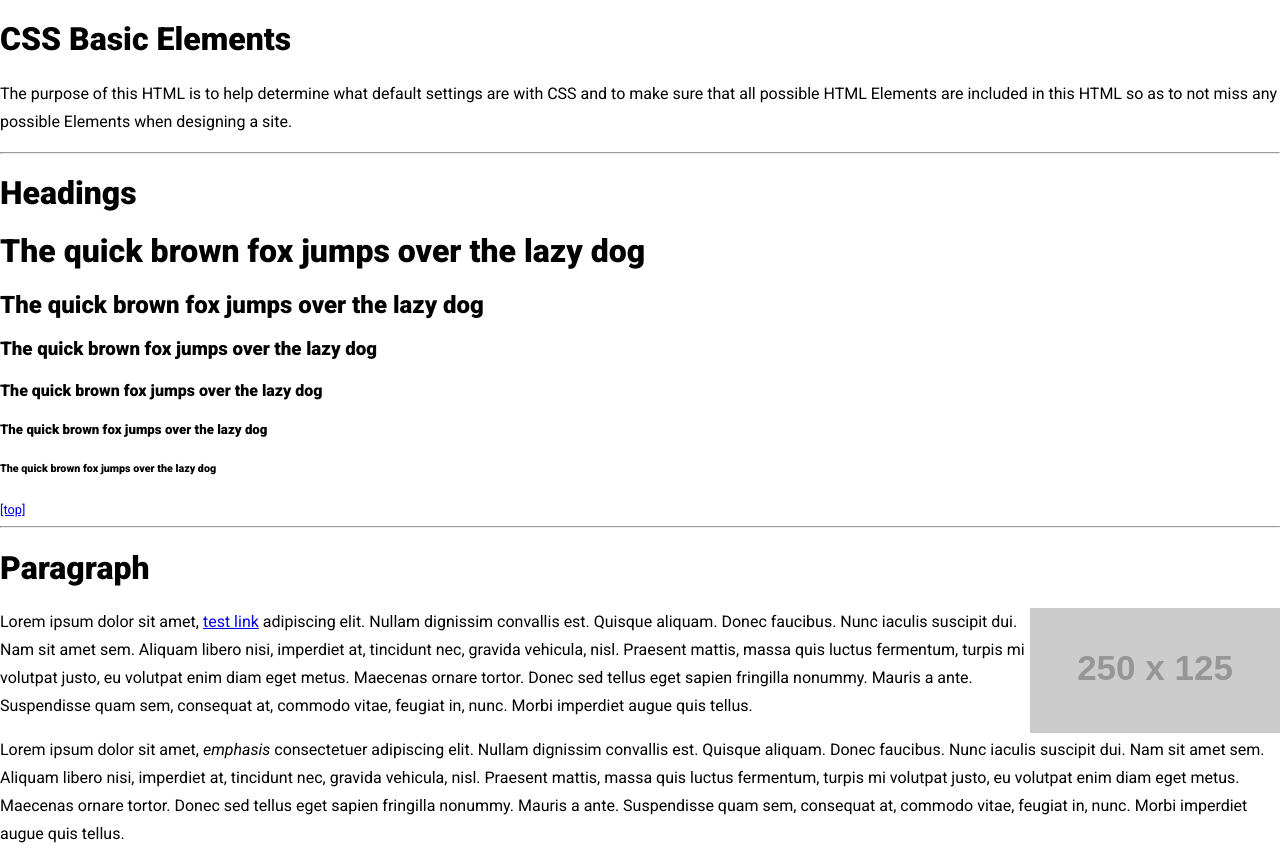
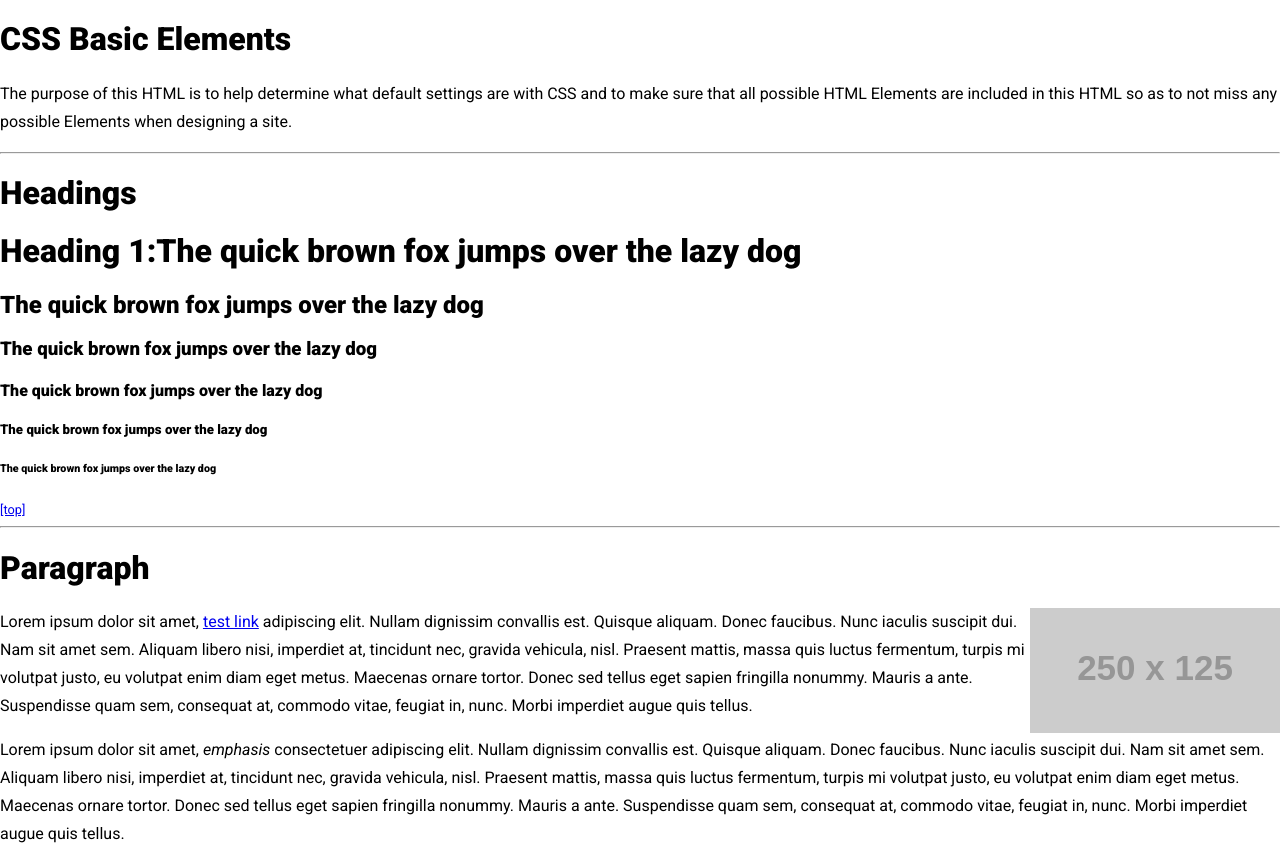
Before and after one commit to HIT223/Week-1-Pseudo-Classes-and-States, a plain HTML site: page index.html in a window 1280 px wide. Shown: the top 851 px of the page. Drawn offline with Linux system fonts and the light colour scheme; placeholder pictures from the web are drawn by us.

Commit message:
adding task info

```diff
--- /dev/null
+++ b/css/imports/_label.css
@@ -0,0 +1,23 @@
+.label{
+	position: relative;
+}
+
+/*
+	Label appearance
+	try positioning the ::before as `absolute`, setting `top` and `left` to `0`, and playing with font size/color/weight to adjust your labels;
+*/
+.label::before{
+	/*Todo: style your labels*/
+}
+
+/*
+	Labels for headings,
+	add the missing values
+*/
+h1.label::before{
+	content: 'Heading 1:';
+}
+h2.label::before{}
+h3.label::before{}
+
+/*Todo: add missing h4 & h5 selectors*/
--- a/css/imports/_typography.css
+++ b/css/imports/_typography.css
@@ -8,3 +8,13 @@ p{
 	font-size: 16px;
 	line-height: 28px;
 }
+
+/*
+	Default link styles
+	Order of selectors is important,
+	normal, :hover, :focus, then :active
+*/
+
+a{
+
+}
--- a/css/main.css
+++ b/css/main.css
@@ -8,3 +8,4 @@
 	Our imports
 */
 @import 'imports/_typography.css';
+@import 'imports/_label.css';
--- a/index.html
+++ b/index.html
@@ -18,13 +18,12 @@
         <hr />
 
         <h1 id="headings">Headings</h1>
-
-        <h1>The quick brown fox jumps over the lazy dog</h1>
-        <h2>The quick brown fox jumps over the lazy dog</h2>
-        <h3>The quick brown fox jumps over the lazy dog</h3>
-        <h4>The quick brown fox jumps over the lazy dog</h4>
-        <h5>The quick brown fox jumps over the lazy dog</h5>
-        <h6>The quick brown fox jumps over the lazy dog</h6>
+        <h1 class="label">The quick brown fox jumps over the lazy dog</h1>
+        <h2 class="label">The quick brown fox jumps over the lazy dog</h2>
+        <h3 class="label">The quick brown fox jumps over the lazy dog</h3>
+        <h4 class="label">The quick brown fox jumps over the lazy dog</h4>
+        <h5 class="label">The quick brown fox jumps over the lazy dog</h5>
+        <h6 class="label">The quick brown fox jumps over the lazy dog</h6>
 
         <small><a href="#wrapper">[top]</a></small>
         <hr />
@@ -33,9 +32,9 @@
         <h1 id="paragraph">Paragraph</h1>
 
         <img style="float:right" src="http://placehold.it/250x125" alt="CSS | God's Language" />
-        <p>Lorem ipsum dolor sit amet, <a href="#" title="test link">test link</a> adipiscing elit. Nullam dignissim convallis est. Quisque aliquam. Donec faucibus. Nunc iaculis suscipit dui. Nam sit amet sem. Aliquam libero nisi, imperdiet at, tincidunt nec, gravida vehicula, nisl. Praesent mattis, massa quis luctus fermentum, turpis mi volutpat justo, eu volutpat enim diam eget metus. Maecenas ornare tortor. Donec sed tellus eget sapien fringilla nonummy. Mauris a ante. Suspendisse quam sem, consequat at, commodo vitae, feugiat in, nunc. Morbi imperdiet augue quis tellus.</p>
+        <p class="label">Lorem ipsum dolor sit amet, <a href="#" title="test link">test link</a> adipiscing elit. Nullam dignissim convallis est. Quisque aliquam. Donec faucibus. Nunc iaculis suscipit dui. Nam sit amet sem. Aliquam libero nisi, imperdiet at, tincidunt nec, gravida vehicula, nisl. Praesent mattis, massa quis luctus fermentum, turpis mi volutpat justo, eu volutpat enim diam eget metus. Maecenas ornare tortor. Donec sed tellus eget sapien fringilla nonummy. Mauris a ante. Suspendisse quam sem, consequat at, commodo vitae, feugiat in, nunc. Morbi imperdiet augue quis tellus.</p>
 
-        <p>Lorem ipsum dolor sit amet, <em>emphasis</em> consectetuer adipiscing elit. Nullam dignissim convallis est. Quisque aliquam. Donec faucibus. Nunc iaculis suscipit dui. Nam sit amet sem. Aliquam libero nisi, imperdiet at, tincidunt nec, gravida vehicula, nisl. Praesent mattis, massa quis luctus fermentum, turpis mi volutpat justo, eu volutpat enim diam eget metus. Maecenas ornare tortor. Donec sed tellus eget sapien fringilla nonummy. Mauris a ante. Suspendisse quam sem, consequat at, commodo vitae, feugiat in, nunc. Morbi imperdiet augue quis tellus.</p>
+        <p class="label">Lorem ipsum dolor sit amet, <em>emphasis</em> consectetuer adipiscing elit. Nullam dignissim convallis est. Quisque aliquam. Donec faucibus. Nunc iaculis suscipit dui. Nam sit amet sem. Aliquam libero nisi, imperdiet at, tincidunt nec, gravida vehicula, nisl. Praesent mattis, massa quis luctus fermentum, turpis mi volutpat justo, eu volutpat enim diam eget metus. Maecenas ornare tortor. Donec sed tellus eget sapien fringilla nonummy. Mauris a ante. Suspendisse quam sem, consequat at, commodo vitae, feugiat in, nunc. Morbi imperdiet augue quis tellus.</p>
 
         <small><a href="#wrapper">[top]</a></small>
         <hr />
```
